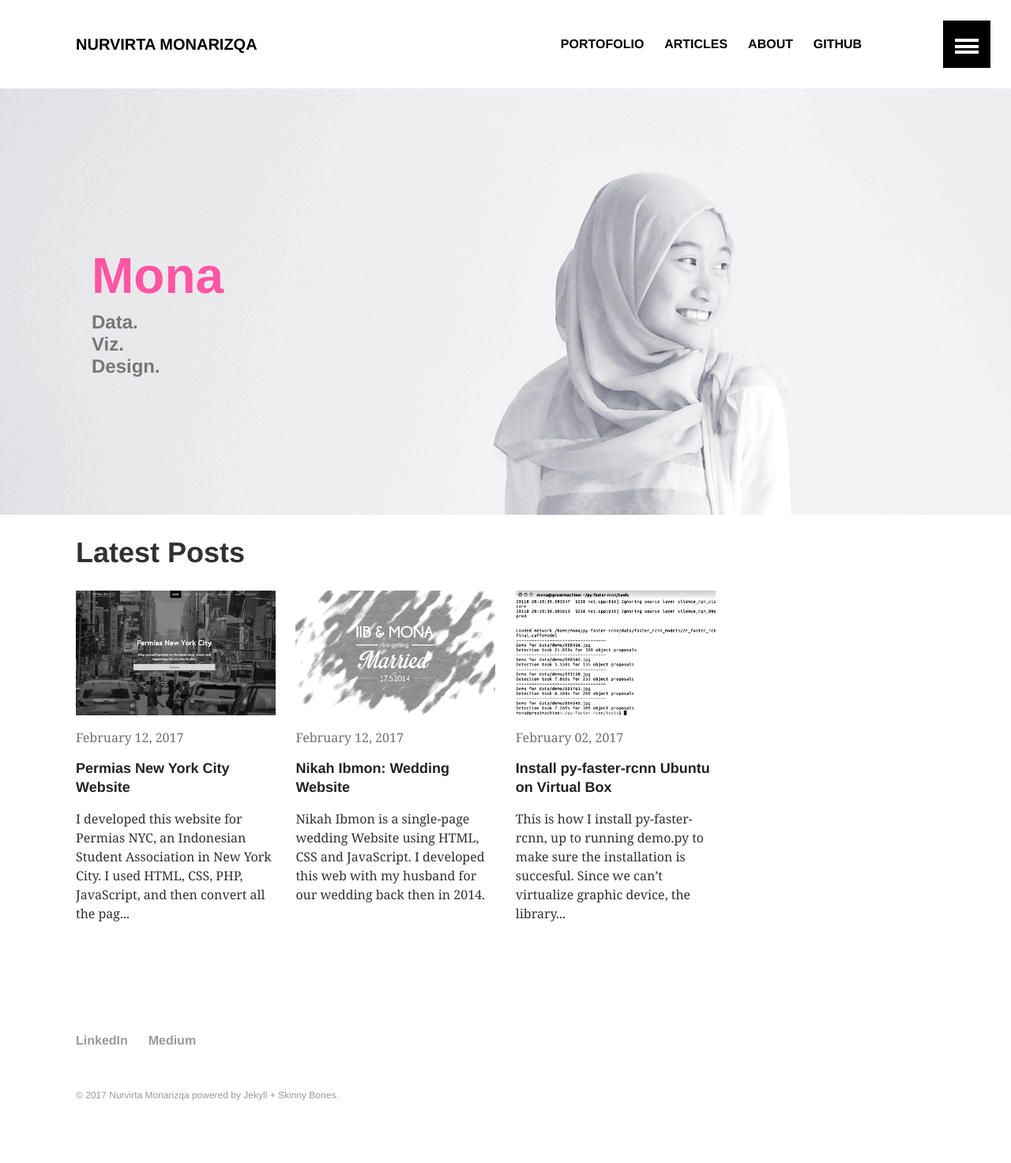
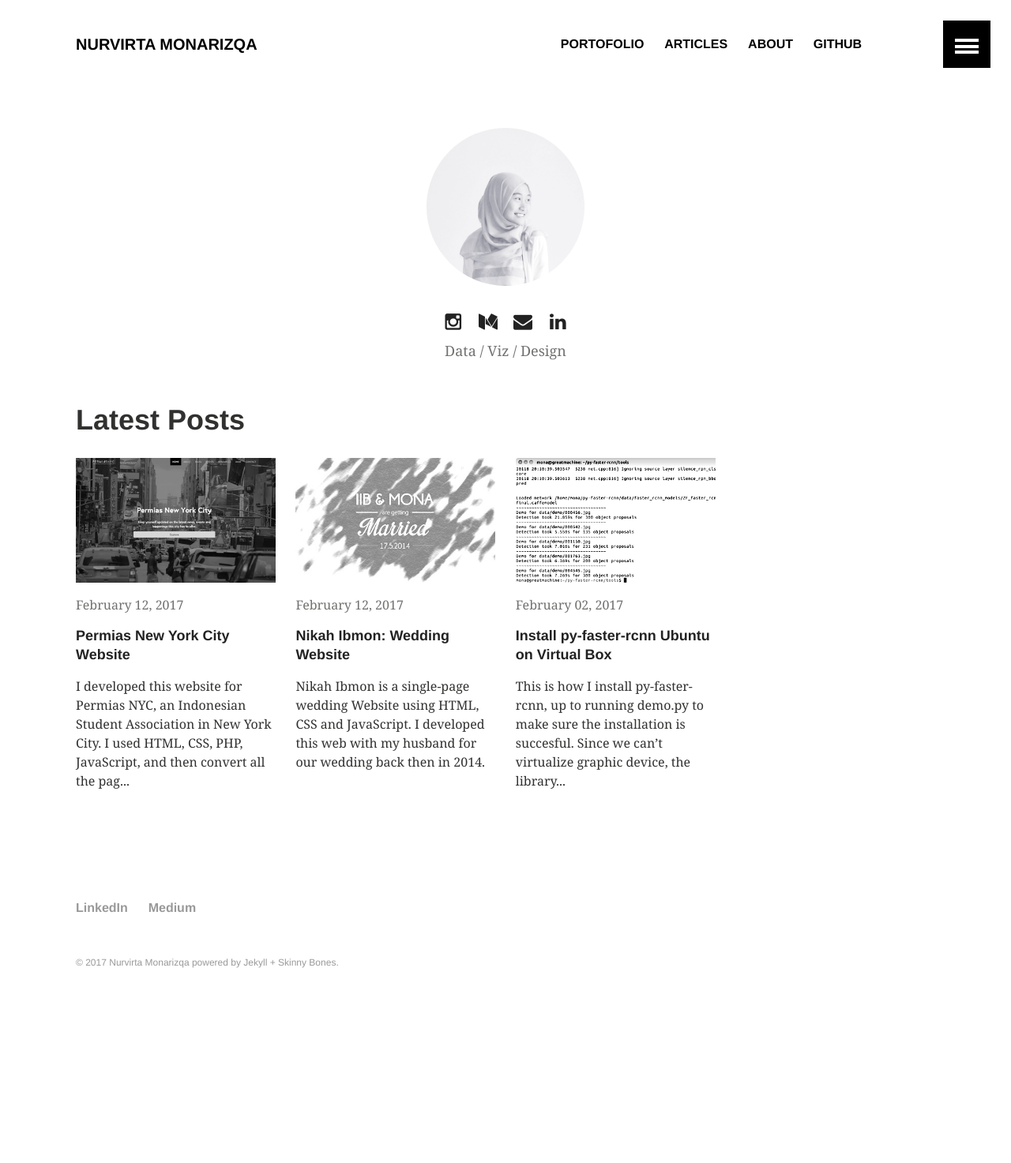
Before and after one commit to nmonarizqa/nmonarizqa.github.io, a Jekyll site: the page built from index.md, in a window 1280 px wide. Shown: the whole page at 79% size. Built offline with Jekyll 4.4.1, drawn with Linux system fonts in a browser that asks for light colours; after the commit the page ends 1304 px from its top, so only the background shows below that.

Commit message:
change header

```diff
--- a/_includes/hero.html
+++ b/_includes/hero.html
@@ -1,4 +1,4 @@
-<div style="width:100%; display:table; height: 60vh; background-image: url({{ site.url }}/images/head2.jpg); background-size:cover; background-repeat: no-repeat; background-position: 60% center;">
+<!--<div style="width:100%; display:table; height: 60vh; background-image: url({{ site.url }}/images/head2.jpg); background-size:cover; background-repeat: no-repeat; background-position: 60% center;">
     <div style="display: table-cell; vertical-align: middle;">
         <div class="header-container" style="max-width:68em; margin-right: auto; margin-left: auto;">
                 <h1 style="margin-left: 20px; color: #FF55A3; font-size: 4rem;">
@@ -10,4 +10,33 @@
             <h4 style="margin-left:20px; margin-top:-20px; color: #767676;">Design.</h4>
         </div>
     </div>
+</div>-->
+
+<div class="wrapper-normal">
+    <div class="header-home">
+        <a href="{{ site.url }}/about">
+            <img class="selfie" alt="Mona" src="{{ site.url }}/images/head2-tn.jpg">
+        </a>
+        <div class="social-links">
+            <a class="social" href="http://instagram.com/nmonarizqa">
+                <i class="fa fa-instagram">
+                </i>
+            </a>
+            <a class="social" href="http://medium.com/@nmonarizqa">
+                <i class="fa fa-medium">
+                </i>
+            </a>
+            <a class="social" href="mailto:nmonarizqa@windowslive.com">
+                <i class="fa fa-envelope">
+                </i>
+            </a>
+            <a class="social" href="http://linkedin.com/in/nmonarizqa">
+                <i class="fa fa-linkedin">
+                </i>
+            </a>
+        </div>
+        <p class="description">Data / Viz / Design</p>
+
+    </div>
+
 </div>
--- a/_sass/_badges.scss
+++ b/_sass/_badges.scss
@@ -39,3 +39,24 @@
 		color: darken($badge-success-color, 60);
 	}
 }
+
+.social {
+	background: transparent;
+    font-size: 24px;
+    height: 40px;
+    width: 40px;
+    text-align: center;
+    line-height: 40px;
+    -webkit-border-radius: 50px;
+    -moz-border-radius: 50px;
+    border-radius: 50px;
+	display: inline-block;
+    min-width: 10px;
+    vertical-align: middle;
+}
+
+.social:hover {
+    background: #FF55A3;
+	color:white;
+	transition: none;
+}
--- a/_sass/_layout.scss
+++ b/_sass/_layout.scss
@@ -136,6 +136,41 @@
 	&.slide {
 		@include transform(translate(-60rem,0));
 	}
+}
+
+/*
+   Hero / Header
+   ========================================================================== */
+
+.header-home{
+	display: block;
+	margin: 50px auto;
+	text-align: center;
+	position: relative;
+	z-index: 1;
+}
+
+.selfie {
+	width: 200px;
+    margin-bottom: 25px;
+    border-radius: 100%;
+    box-shadow: 0;
+    opacity: 1;
+}
+
+.header-home > .description {
+	font-size: 18px;
+	color:  #71716f;
+	font-family: Georgia, 'Times New Roman', Times, serif;
+	margin: 3px;
+}
+
+.social-links a {
+	text-decoration:none;
+}
+
+.social-links i {
+	transition: none;
 }
 
 /*
```
Also changed, not shown: images/head2-tn.jpg (added).
